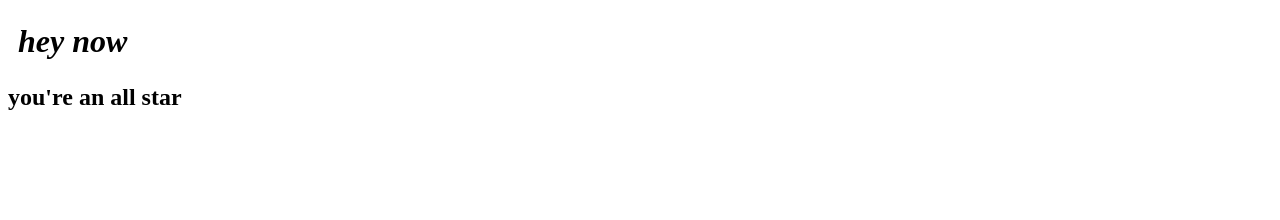
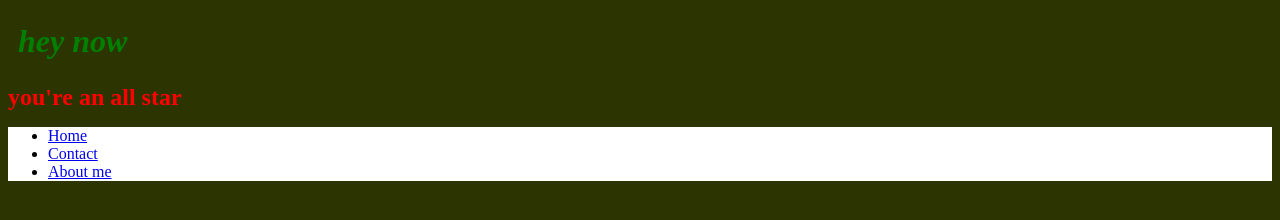
Before and after one commit to Jonahkarew/sasstest, a plain HTML site: page index.html in a window 1280 px wide. Drawn offline with Linux system fonts and the light colour scheme.

Commit message:
playing with nested properties

```diff
--- a/index.html
+++ b/index.html
@@ -12,5 +12,12 @@
     </div>
     <h1>hey now</h1>
     <h2>you're an all star</h2>
+    <nav>
+        <ul>
+            <li> <a href="#" rel="noopener noreferrer">Home</a> </li>
+            <li> <a href="#" rel="noopener noreferrer">Contact</a> </li>
+            <li> <a href="#" rel="noopener noreferrer">About me</a> </li>
+        </ul>
+    </nav>
 </body>
 </html>
--- a/style.sass
+++ b/style.sass
@@ -1,9 +1,23 @@
-$primary-color: green;
+$primary-color: green
+$secondary-color: red
 
 h1
     padding: 2px 10px
     font-weight: strong
     font-style: italic
+    color: $primary-color
 
 h2
     margin: auto
+    color: $secondary-color
+
+$bg-color: #2c3501
+$hover-cover: #16a085
+$text-color: #ffffff
+
+body
+    background-color: $bg-color
+
+nav
+    ul
+        background-color: $text-color
```
Also changed, not shown: style.css.
